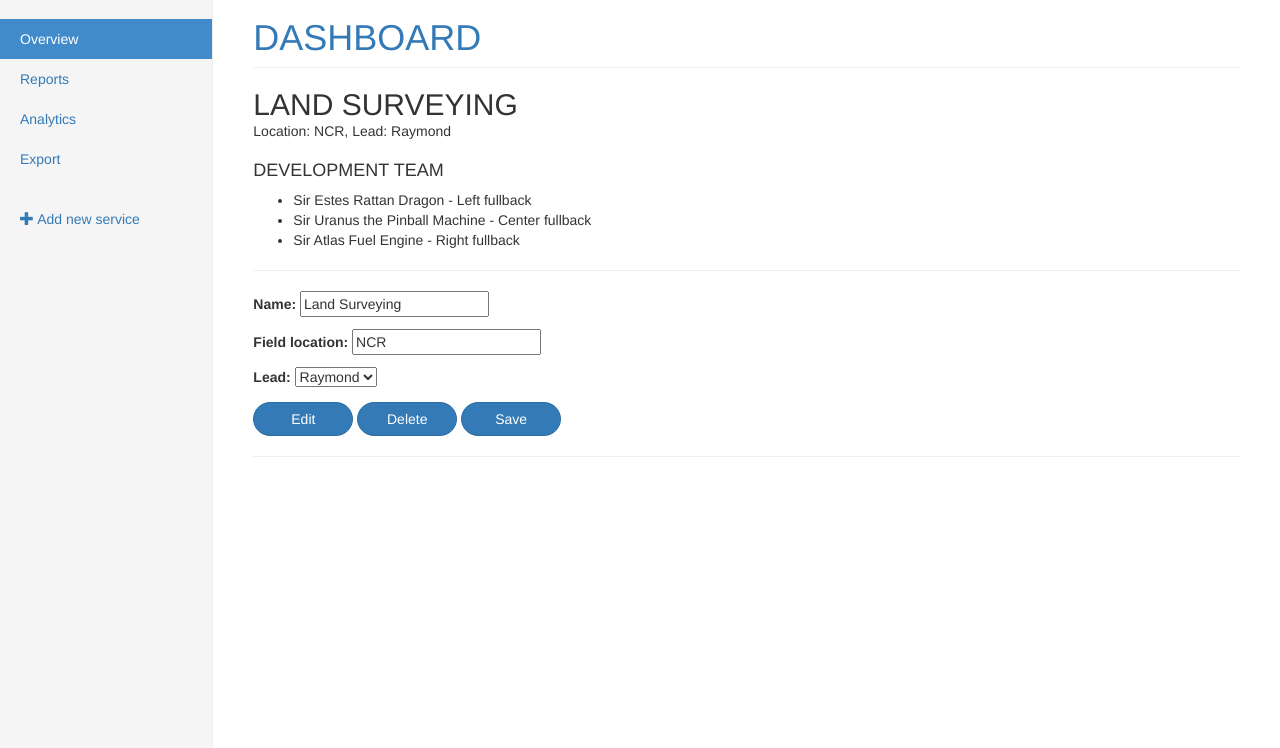
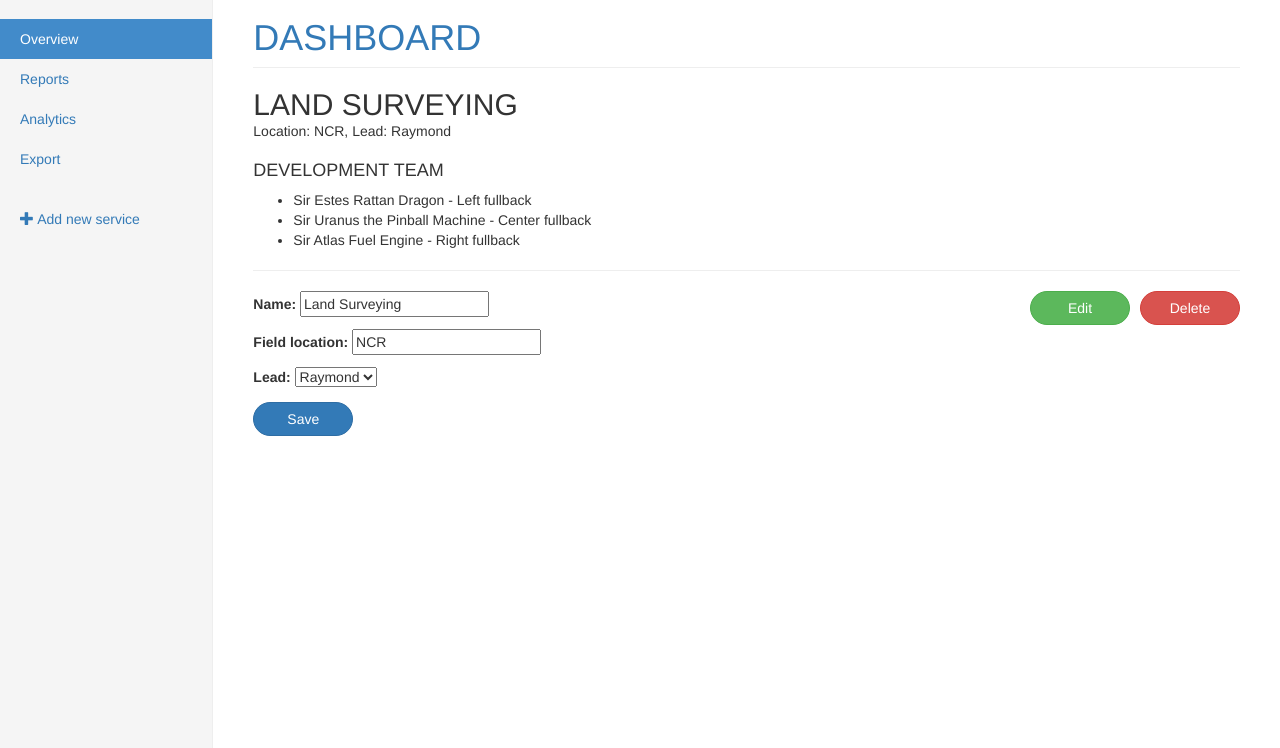
Before and after one commit to CanonMinds/django-home, a Django app: page /teams/1/ in a window 1280 px wide. Shown: the part 52-800 px from the top of the page. Run offline with Django 3.2, Linux system fonts and the light colour scheme; a user stored in the database is signed in; data comes from the database, SQL or seed files in the repository; some libraries are stand-ins or nearby versions.

Commit message:
Updated edit/delete functionalithy

```diff
--- a/djangogoal/teams/templates/teams/team_detail.html
+++ b/djangogoal/teams/templates/teams/team_detail.html
@@ -14,18 +14,18 @@
 
     {% if user == team.lead %}
     <hr>
+    <div class="buttonss" style="display:flex">
     <form method="POST">
         {% csrf_token %}
         {{ form.as_p}}
-        <div class="" style="display:inline-block;">
-        <a href="{% url 'teams:update' pk=team.pk %}" class="btn btn-primary" style="border-radius: 20px; width: 100px;">Edit</a>
-        <a href="{% url 'teams:delete' pk=team.pk %}" class="btn btn-primary" style="border-radius: 20px; width: 100px;">Delete</a>
-        <input type="submit" class="btn btn-primary" style="border-radius: 20px; width: 100px;" value="Save">
-        </div>
+        <p><input type="submit" class="btn btn-primary" style="border-radius: 20px; width: 100px;" value="Save"></p>
     </form>
-    {% endif %}
 
     <hr>
-
-
+    <!-- <div class="" style="display: flex;"> -->
+    <p><a href="{% url 'teams:update' pk=team.pk %}" class="btn btn-success" style="border-radius: 20px; width: 100px; margin-right: 10px;">Edit</a></p>
+    <p><a href="{% url 'teams:delete' pk=team.pk %}" class="btn btn-danger" style="border-radius: 20px; width: 100px;">Delete</a></p>
+    <!-- </div> -->
+    </div>
+    {% endif %}
 {% endblock %}
```
